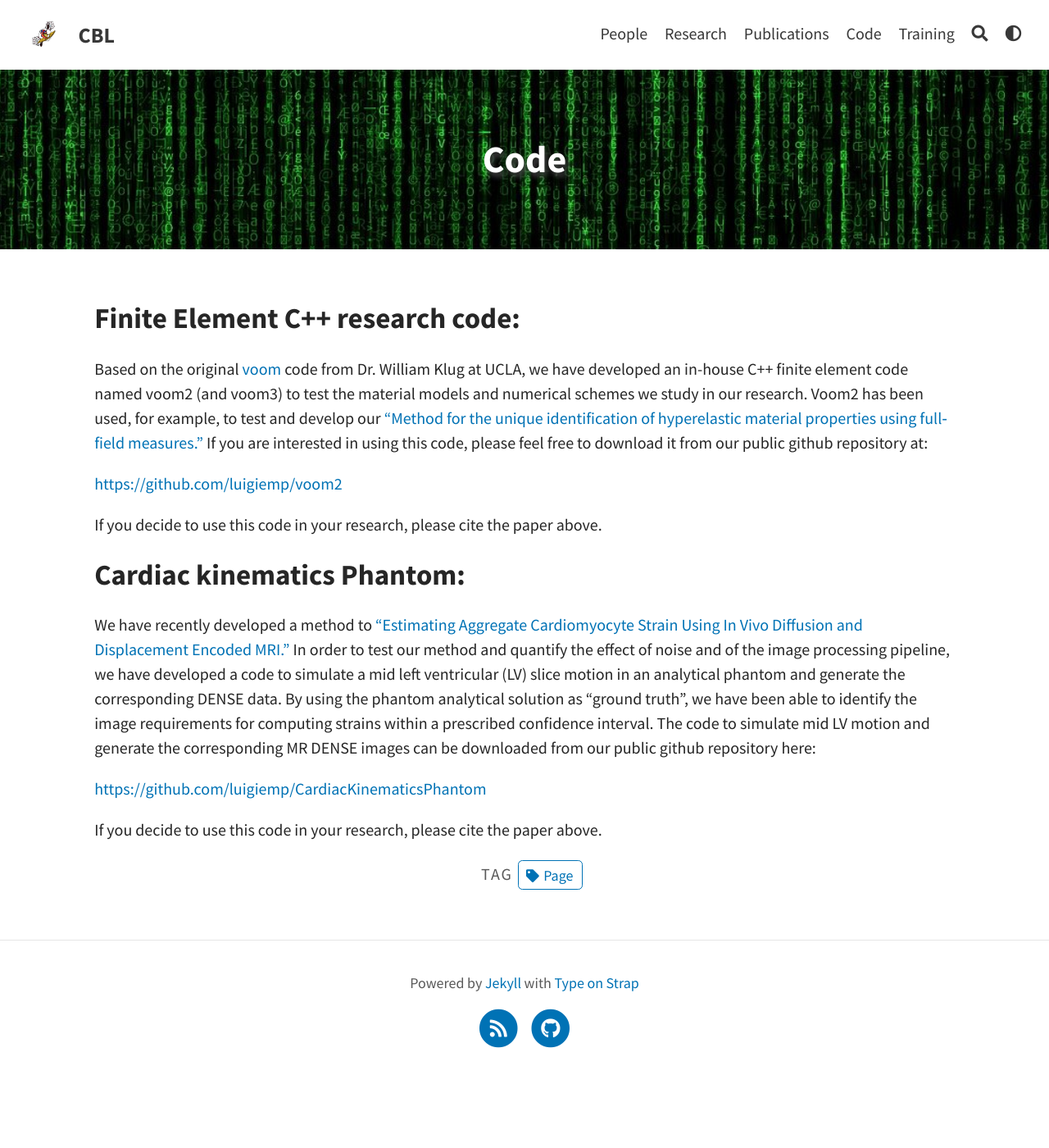
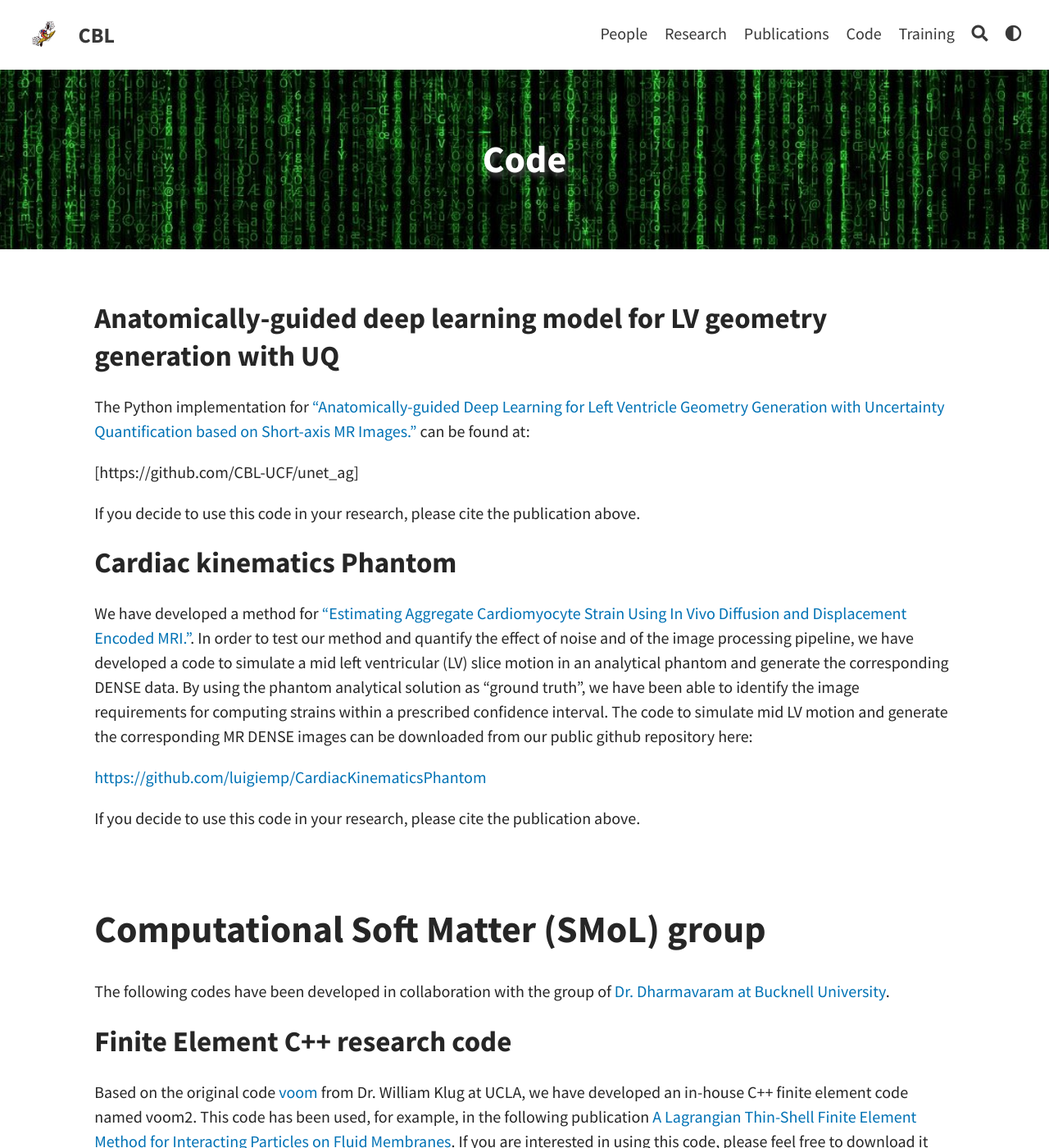
Before and after one commit to CBL-UCF/CBL-UCF.github.io, a Jekyll site: the page built from pages/04Code.md, in a window 1280 px wide and 1400 px high. Shown: the whole window at 82% size. Built offline with Jekyll 4.4.1, drawn with Linux system fonts in a browser that asks for light colours; a script that is not in the unit is left out; some of the changed text lies outside the part shown.

Commit message:
Update 04Code.md

```diff
--- a/pages/04Code.md
+++ b/pages/04Code.md
@@ -6,20 +6,39 @@ feature-img: "assets/img/codepic.jpg"
 tags: [Page]
 ---
 
-## Finite Element C++ research code:
 
-Based on the original [voom](https://github.com/wsklug/voom) code from Dr. William Klug at UCLA, we have developed an in-house C++ finite element code named voom2 (and voom3) to test the material models and numerical schemes we study in our research. Voom2 has been used, for example, to test and develop our [“Method for the unique identification of hyperelastic material properties using full‐field measures.”](https://onlinelibrary.wiley.com/doi/abs/10.1002/cnm.2866) If you are interested in using this code, please feel free to download it from our public github repository at:
+## Anatomically-guided deep learning model for LV geometry generation with UQ
+The Python implementation for [“Anatomically-guided Deep Learning for Left Ventricle Geometry Generation with Uncertainty Quantification based on Short-axis MR Images."](https://www.sciencedirect.com/science/article/pii/S0952197623001963) can be found at:
 
-[https://github.com/luigiemp/voom2](https://github.com/luigiemp/voom2)
+[https://github.com/CBL-UCF/unet_ag]
 
-If you decide to use this code in your research, please cite the paper above.
+If you decide to use this code in your research, please cite the publication above.
+<br/>
 
-
-
-## Cardiac kinematics Phantom:
-
-We have recently developed a method to [“Estimating Aggregate Cardiomyocyte Strain Using In Vivo Diffusion and Displacement Encoded MRI.”](https://ieeexplore.ieee.org/abstract/document/8792099) In order to test our method and quantify the effect of noise and of the image processing pipeline, we have developed a code to simulate a mid left ventricular (LV) slice motion in an analytical phantom and generate the corresponding DENSE data. By using the phantom analytical solution as “ground truth”, we have been able to identify the image requirements for computing strains within a prescribed confidence interval. The code to simulate mid LV motion and generate the corresponding MR DENSE images can be downloaded from our public github repository here:
+## Cardiac kinematics Phantom
+We have developed a method for [“Estimating Aggregate Cardiomyocyte Strain Using In Vivo Diffusion and Displacement Encoded MRI.”](https://ieeexplore.ieee.org/abstract/document/8792099). In order to test our method and quantify the effect of noise and of the image processing pipeline, we have developed a code to simulate a mid left ventricular (LV) slice motion in an analytical phantom and generate the corresponding DENSE data. By using the phantom analytical solution as “ground truth”, we have been able to identify the image requirements for computing strains within a prescribed confidence interval. The code to simulate mid LV motion and generate the corresponding MR DENSE images can be downloaded from our public github repository here:
 
 [https://github.com/luigiemp/CardiacKinematicsPhantom](https://github.com/luigiemp/CardiacKinematicsPhantom)
 
-If you decide to use this code in your research, please cite the paper above.
+If you decide to use this code in your research, please cite the publication above.
+<br/><br/><br/>
+
+
+# Computational Soft Matter (SMoL) group
+The following codes have been developed in collaboration with the group of [Dr. Dharmavaram at Bucknell University](https://www.bucknell.edu/fac-staff/sanjay-dharmavaram).
+
+## Finite Element C++ research code
+Based on the original code [voom](https://github.com/wsklug/voom) from Dr. William Klug at UCLA, we have developed an in-house C++ finite element code named voom2. This code has been used, for example, in the following publication [A Lagrangian Thin-Shell Finite Element Method for Interacting Particles on Fluid Membranes](https://www.mdpi.com/2077-0375/12/10/960). If you are interested in using this code, please feel free to download it from our public github repository at:
+
+[https://github.com/Computational-Soft-Matter/voom2]
+
+If you decide to use this code in your research, please cite the publication above.
+<br/>
+
+## Tessellation Algorithm for Particle Assemblies on Arbitrary Surfaces
+We have developed [A Physics-Based Tessellation Algorithm for Particle Assemblies on Arbitrary Surfaces](https://www.sciencedirect.com/science/article/pii/S0010465524000894). If you are interested in using this code, please feel free to download it from our public github repository at:
+
+[https://github.com/Computational-Soft-Matter/Tessellation]
+
+If you decide to use this code in your research, please cite the publication above.
+<br/>
```
